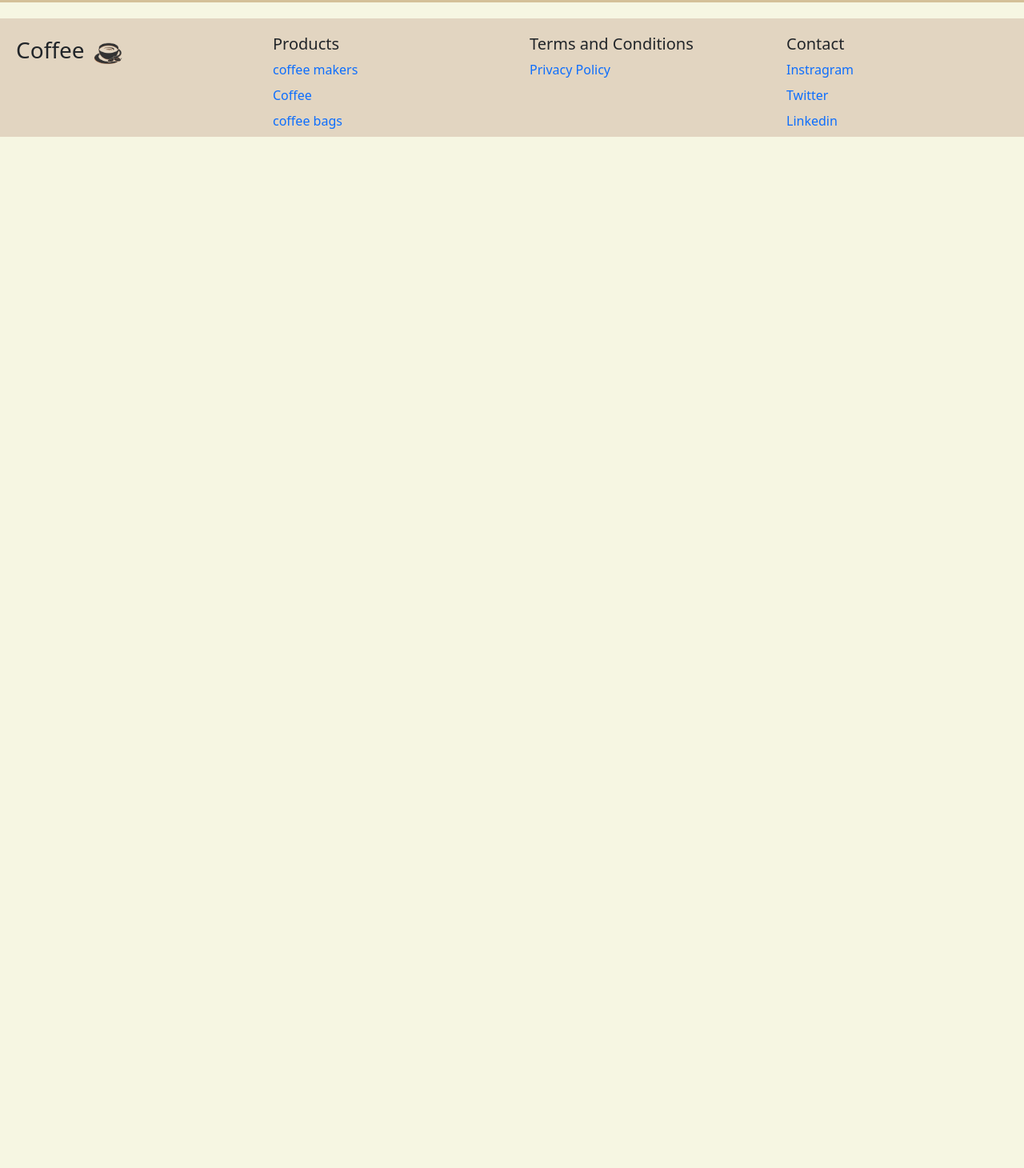
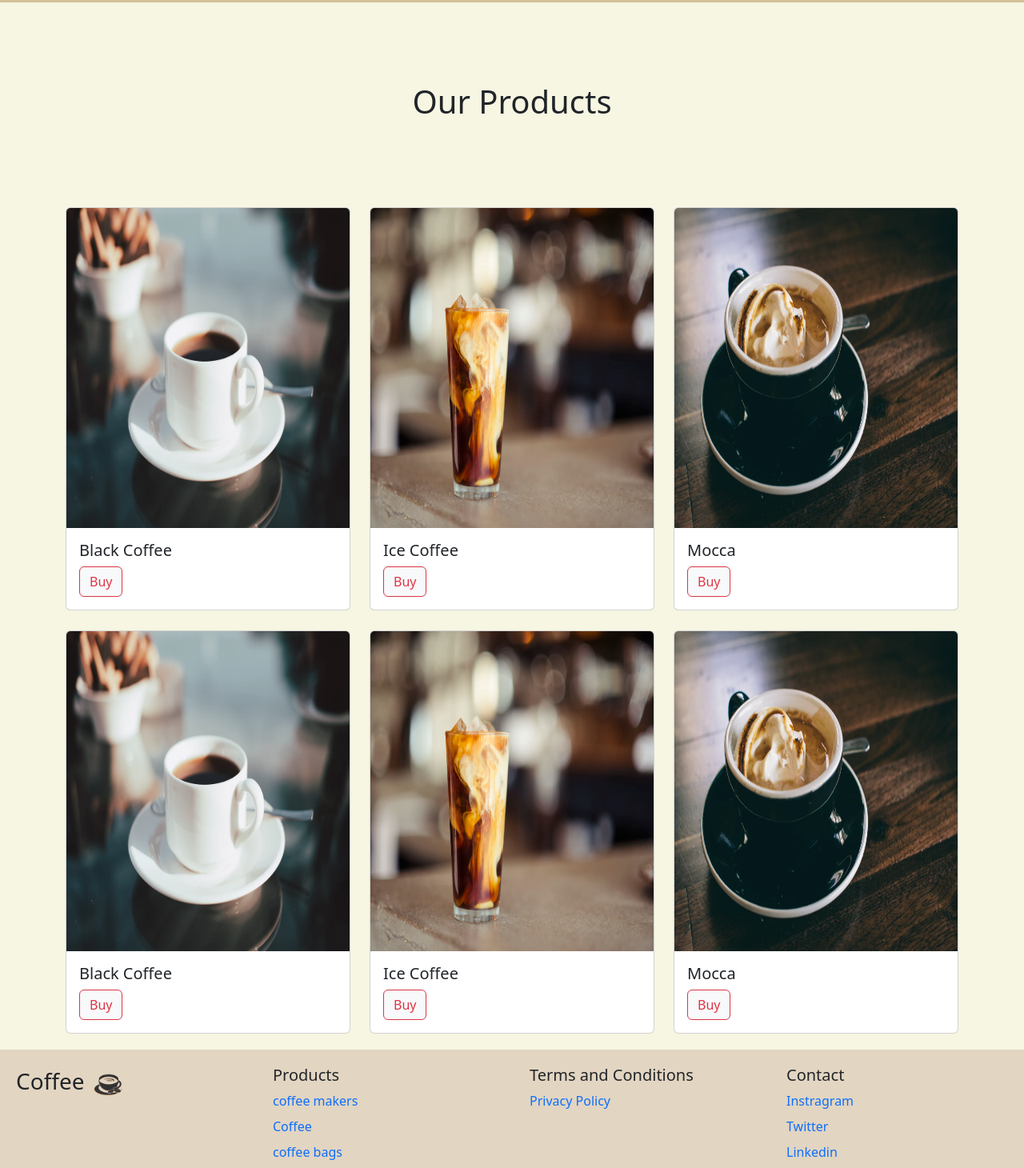
Before and after one commit to akaChucu/segunda-entrega, a plain HTML site: page products.html in a window 1280 px wide. Shown: the part 55-1515 px from the top of the page at 80% size. Before the commit the page ends 800 px from the top, so only its background shows below. Drawn offline with Linux system fonts and the light colour scheme.

Commit message:
se agregaron cambios en la pagina productos

```diff
--- a/products.html
+++ b/products.html
@@ -39,7 +39,86 @@
           </nav>
     </div>
 
+    <div class="container">
+        <div class="row">
+            <h1 id="titulo-productos">Our Products</h1>
+        </div>
+    </div>
 
+
+    <div class="container">
+
+        <div class="row">
+
+            <div class="col-md-4 col-xs-6">
+                <div class="card">
+                    <img src="imagenes/producto 1.webp" class="card-img-top imagenes-carta" alt="black coffee">
+                    <div class="card-body">
+                    <h5 class="card-title texto-cartas">Black Coffee</h5>
+                    <a href="products.html" class="btn btn-outline-danger btn-light">Buy</a>
+                    </div>
+
+                </div>
+
+            </div>
+
+            <div class="col-md-4 col-xs-6">
+
+                <div class="card">
+                    <img src="imagenes/producto 2.webp" class="card-img-top imagenes-carta" alt="capuccino">
+                    <div class="card-body">
+                    <h5 class="card-title texto-cartas">Ice Coffee </h5>
+                    <a href="products.html" class="btn btn-outline-danger btn-light">Buy</a>
+                    </div>
+
+                </div>
+
+            </div>
+
+            <div class="col-md-4 col-xs-6">
+
+                <div class="card">
+                    <img src="imagenes/producto 3.webp" class="card-img-top imagenes-carta" alt="ice coffee">
+                    <div class="card-body">
+                    <h5 class="card-title texto-cartas">Mocca </h5>
+                    <a href="products.html" class="btn btn-outline-danger btn-light">Buy</a>
+                    </div>
+                </div>
+
+            </div>
+
+        </div>
+
+        <div class="row padding-imagenes">
+            <div class="col-md-4 col-xs-6">
+                <div class="card">
+                    <img src="imagenes/producto 1.webp" class="card-img-top imagenes-carta" alt="black coffee">
+                    <div class="card-body">
+                    <h5 class="card-title texto-cartas">Black Coffee</h5>
+                    <a href="products.html" class="btn btn-outline-danger btn-light">Buy</a>
+                    </div>
+                </div>
+            </div>
+            <div class="col-md-4 col-xs-6">
+                <div class="card">
+                    <img src="imagenes/producto 2.webp" class="card-img-top imagenes-carta" alt="capuccino">
+                    <div class="card-body">
+                    <h5 class="card-title texto-cartas">Ice Coffee </h5>
+                    <a href="products.html" class="btn btn-outline-danger btn-light">Buy</a>
+                    </div>
+                </div>
+            </div>
+            <div class="col-md-4 col-xs-6">
+                <div class="card">
+                    <img src="imagenes/producto 3.webp" class="card-img-top imagenes-carta" alt="ice coffee">
+                    <div class="card-body">
+                    <h5 class="card-title texto-cartas">Mocca </h5>
+                    <a href="products.html" class="btn btn-outline-danger btn-light">Buy</a>
+                    </div>
+                </div>
+            </div>
+        </div>
+    </div>
 
     <div class="containter-fluid footer">
 
--- a/style.css
+++ b/style.css
@@ -62,3 +62,14 @@ body {
 .formulario {
     padding: 226px;
 }
+
+#titulo-productos {
+
+    padding-top: 100px;
+    padding-bottom: 100px;
+    text-align: center;
+}
+
+.padding-imagenes {
+    padding-top: 25px;
+}
```
Also changed, not shown: index.html (+30 -7 lines), imagenes/expresso.webp (added), imagenes/producto 1.webp (added), imagenes/producto 2.webp (added), imagenes/producto 3.webp (added).
